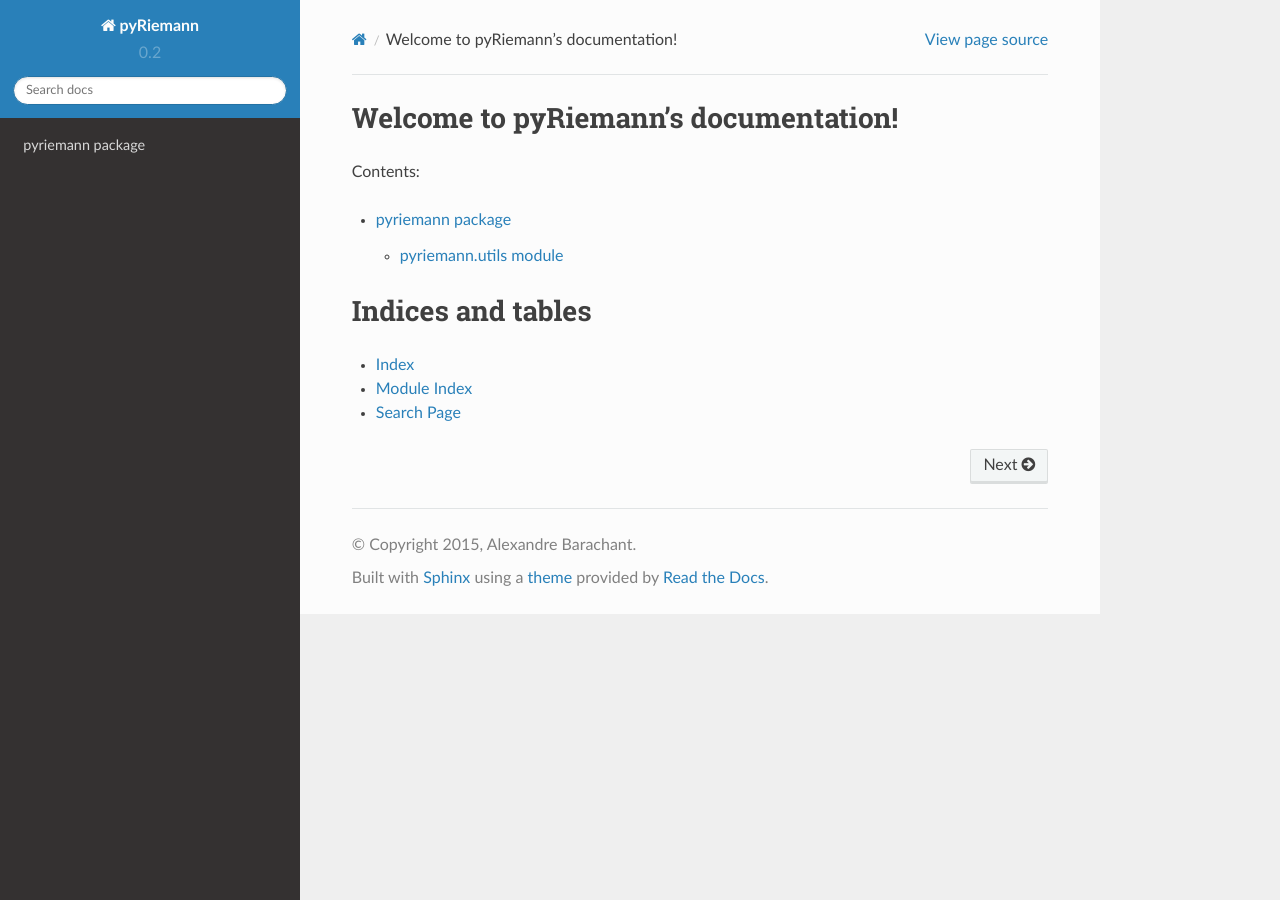
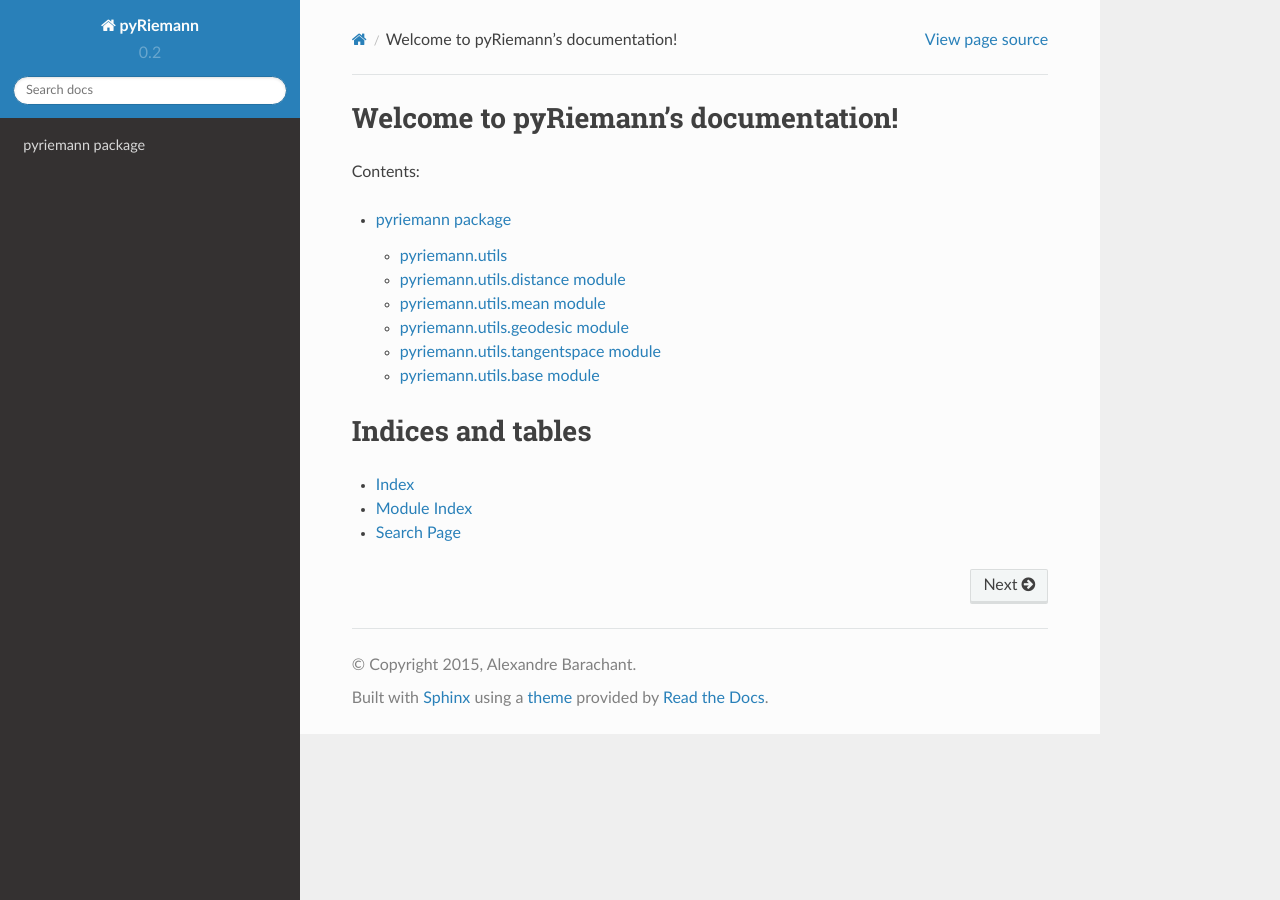
Before and after one commit to pyRiemann/pyRiemann, a Sphinx documentation site: the page built from doc/source/index.rst, in a window 1280 px wide. Built offline with Sphinx 7.4.7 and the Read the Docs theme 2.0.0, drawn with Linux system fonts in a browser that asks for light colours.

Commit message:
update doc index

```diff
--- a/doc/source/pyriemann.rst
+++ b/doc/source/pyriemann.rst
@@ -1,11 +1,45 @@
 pyriemann package
 =================
 
+pyriemann.utils
+-------------------------------
 
-pyriemann.utils module
-----------------------
+pyriemann.utils.distance module
+-------------------------------
 
-.. automodule:: pyriemann.utils
+.. automodule:: pyriemann.utils.distance
     :members:
     :undoc-members:
     :show-inheritance:
+
+pyriemann.utils.mean module
+---------------------------
+
+.. automodule:: pyriemann.utils.mean
+    :members:
+    :undoc-members:
+    :show-inheritance:
+
+pyriemann.utils.geodesic module
+-------------------------------
+
+.. automodule:: pyriemann.utils.geodesic
+    :members:
+    :undoc-members:
+    :show-inheritance:
+
+pyriemann.utils.tangentspace module
+-----------------------------------
+
+.. automodule:: pyriemann.utils.tangentspace
+    :members:
+    :undoc-members:
+    :show-inheritance:
+
+pyriemann.utils.base module
+---------------------------
+
+.. automodule:: pyriemann.utils.base
+    :members:
+    :undoc-members:
+    :show-inheritance:
```
Also changed, not shown: .travis.yml.
